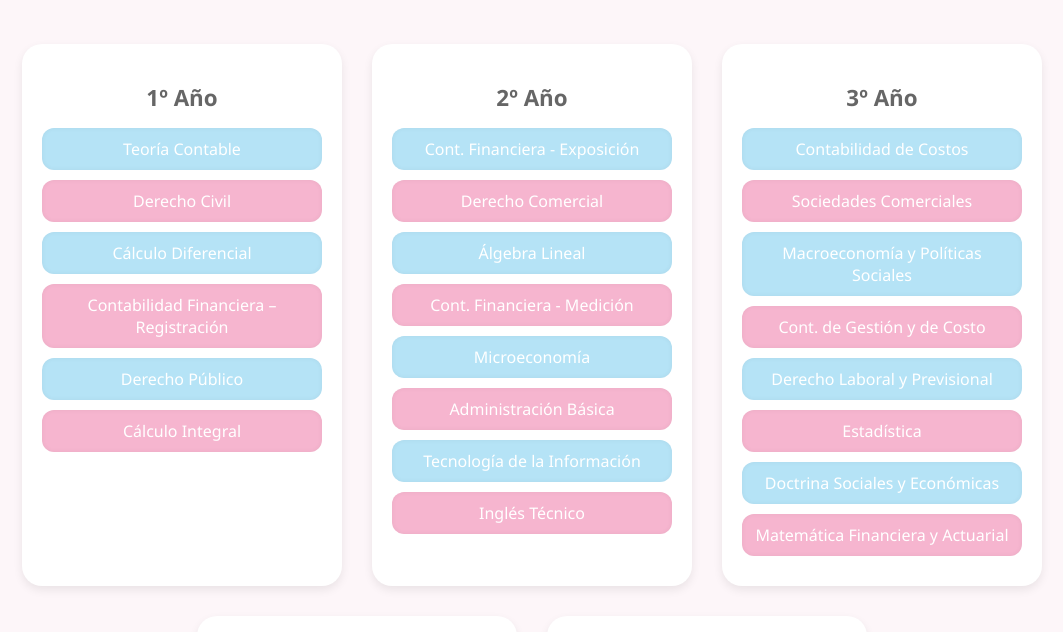
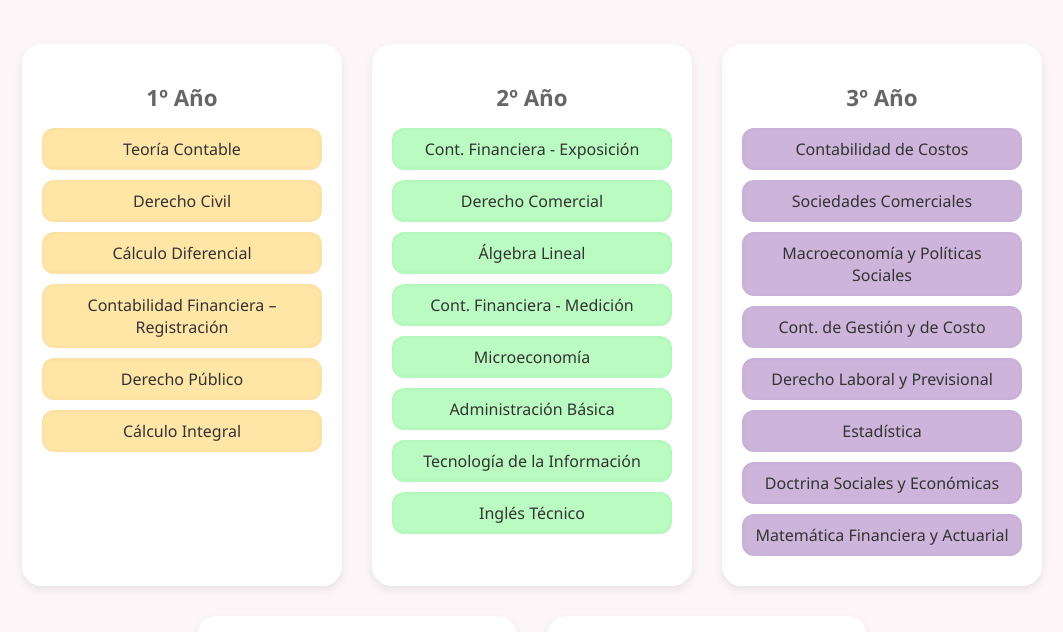
Before and after one commit to Milipss/Contador-Publico, a plain HTML site: page index.htm in a window 1280 px wide. Shown: the part 145-777 px from the top of the page, without its empty margins (108-1171 px from the left). Drawn offline with Linux system fonts and the light colour scheme.

Commit message:
Update styles.css

```diff
--- a/styles.css
+++ b/styles.css
@@ -1,8 +1,8 @@
 body {
   font-family: 'Segoe UI', sans-serif;
+  background-color: #fdf6f9;
   margin: 0;
   padding: 0;
-  background-color: #fdf6f9;
   color: #333;
 }
 
@@ -46,19 +46,23 @@ h1 {
   padding: 10px;
   border-radius: 12px;
   text-align: center;
-  color: white;
+  cursor: pointer;
+  transition: all 0.2s ease-in-out;
   font-weight: 500;
   box-shadow: inset 0 0 5px rgba(0,0,0,0.05);
 }
 
-/* Colores pasteles distintos para cada materia */
-.materia:nth-child(odd) {
-  background-color: #f6b5cf; /* rosa pastel */
+/* Pastel colors per year */
+#anio1 .materia { background-color: #ffe6a7; }
+#anio2 .materia { background-color: #b9fbc0; }
+#anio3 .materia { background-color: #cdb4db; }
+#anio4 .materia { background-color: #f6b5cf; }
+#anio5 .materia { background-color: #b5e3f6; }
+
+/* Tachar al aprobar */
+.materia.aprobada {
+  text-decoration: line-through;
+  opacity: 0.6;
+  background-color: #d9d9d9 !important;
+  color: #444;
 }
-.materia:nth-child(even) {
-  background-color: #b5e3f6; /* celeste pastel */
-}
-
-/* Colores por año (si querés más variedad) */
-#anio1 .materia {
-  background-color: #ffe6a
```
